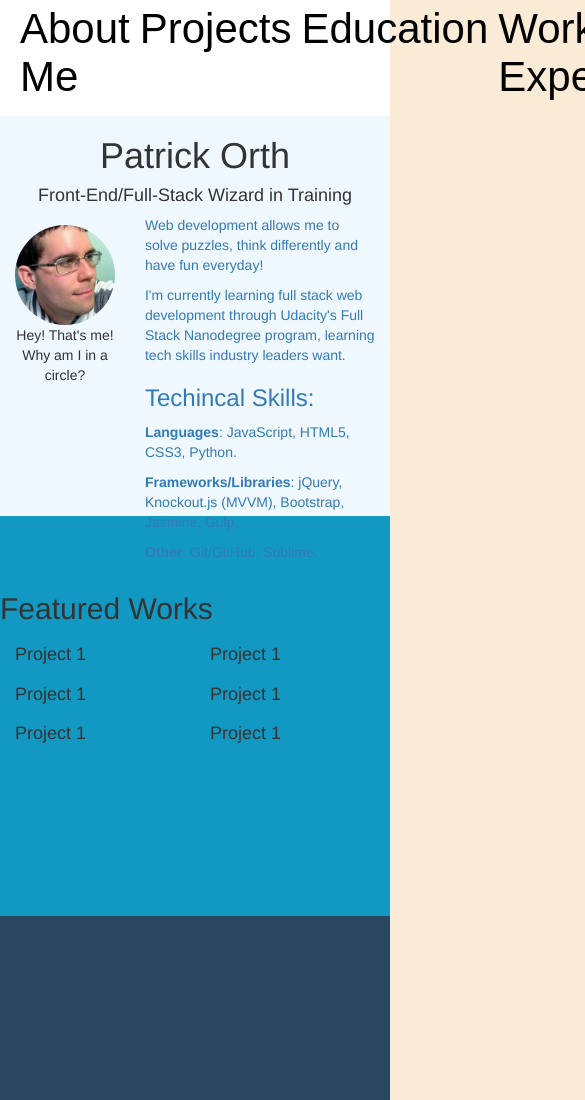
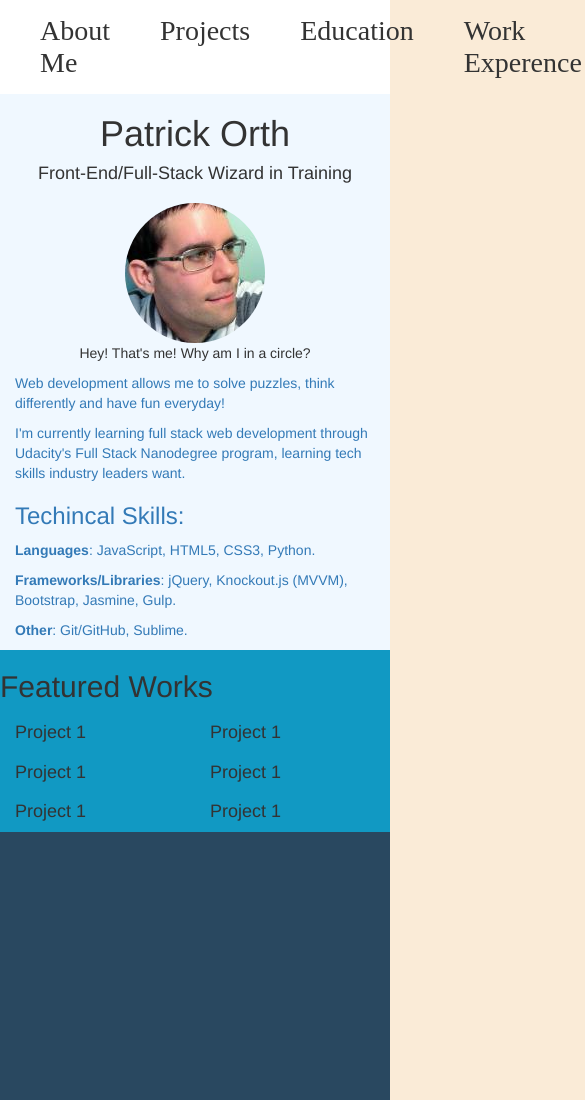
Before and after one commit to PatrickO10/PatrickO10.github.io, a plain HTML site: page index.html in a window 390 px wide. Shown: the top 1100 px of the page, 585 px wide, since content can reach past the window. Drawn offline with nearby package versions, Linux system fonts and the light colour scheme.

Commit message:
changes main nav color and background color

```diff
--- a/css/main.css
+++ b/css/main.css
@@ -1,33 +1,60 @@
 body {
     background: #faebd7;
 }
+/* Main Nav */
 
 nav {
     background: #fff;
 }
 
+.menu-item {
+    padding: 15px 25px 15px 25px;
+    display: block;
+    font: 2em Serif;
+}
+
+.menu-item:hover {
+    background: orange;
+    color: #fff;
+}
+/*
+.menu-link {
+	color: #294860;
+}
+
+.menu-link:hover {
+	color: #fff;
+}
+*/
 footer {
-	background: #294860;
-	height: 400px;
+    background: #294860;
+    height: 400px;
 }
 
 a {
-    color: #000;
+    text-decoration: none;
+    color: inherit;
 }
 
+a:hover {
+    text-decoration: none;
+    color: inherit;
+}
 /* logo */
+
 figure {
     margin: 10px 0 10px 0;
     padding: 0;
 }
 
 .circle {
-	border-radius: 50%;
+    border-radius: 50%;
 }
 
 ul {
     list-style: none;
     display: flex;
+    margin-bottom: 0;
 }
 
 li {
@@ -37,16 +64,8 @@ li {
 
 .primary-header {
     background: #f0f8ff;
-    height: 400px;
-}
-
-.menu-item {
-    padding: 5px;
-    display: block;
-    font: 3em Fantasy;
 }
 
 .featured-works {
-	background: #1199c3;
-	height: 400px;
+    background: #1199c3;
 }
--- a/index.html
+++ b/index.html
@@ -6,7 +6,6 @@
     <meta name="viewport" content="width=device-width, initial-scale=1.0">
     <meta name="description" content="My profile page.">
     <title>Patrick's Profile</title>
-    <!--<link rel="stylesheet" href="bower_components/bootstrap/dist/css/bootstrap.min.css">-->
     <link rel="stylesheet" href="https://maxcdn.bootstrapcdn.com/bootstrap/3.3.4/css/bootstrap.min.css">
     <link rel="stylesheet" href="css/main.css">
 </head>
@@ -30,11 +29,11 @@
                 <h4>Front-End/Full-Stack Wizard in Training</h4>
             </section>
             <!-- /section -->
-            <figure class="col-xs-4 text-center">
+            <figure class="col-xs-12 col-sm-4 text-center">
                 <img class="img-responsive center-block circle" src="images/headshot.jpg" alt="my profile picture">
                 <figcaption>Hey! That's me! Why am I in a circle?</figcaption>
             </figure>
-            <section class="col-xs-8 text-primary">
+            <section class="col-xs-12 col-sm-8 text-primary">
                 <p>Web development allows me to solve puzzles, think differently and have fun everyday! </p>
                 <p>I'm currently learning full stack web development through Udacity's Full Stack Nanodegree program, learning tech skills industry leaders want.</p>
                 <h3>Techincal Skills:</h3>
```
